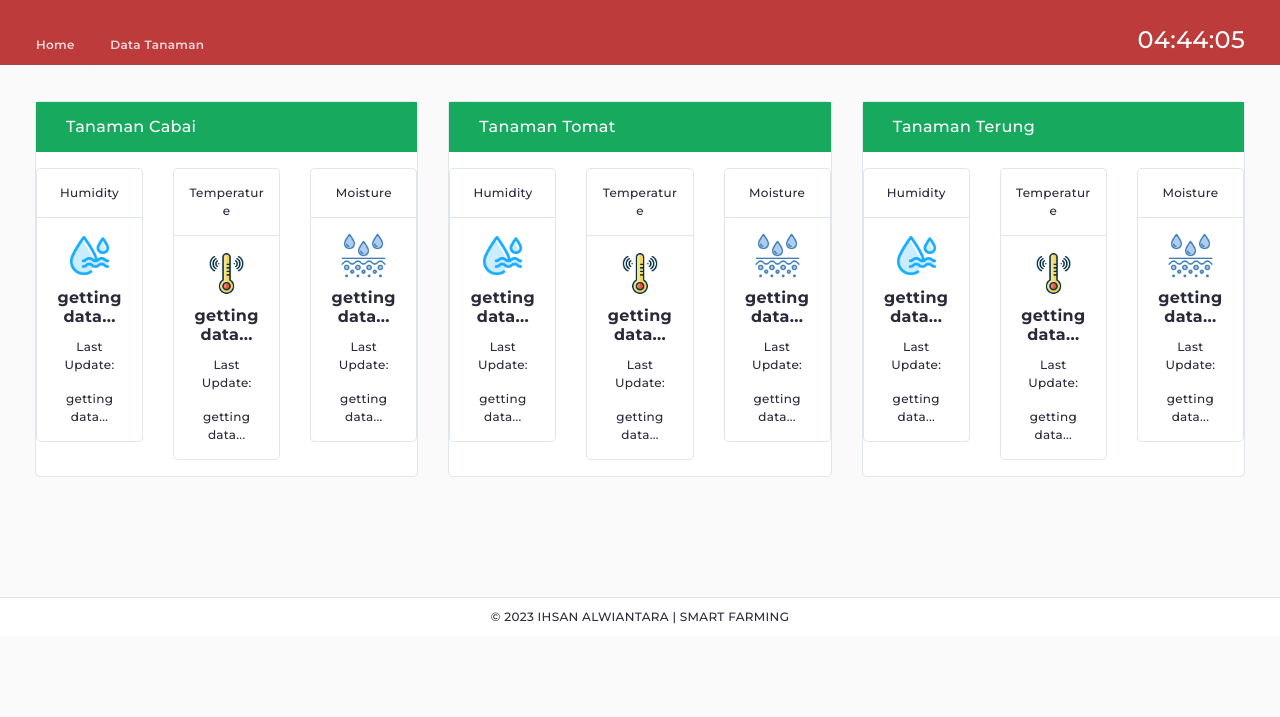
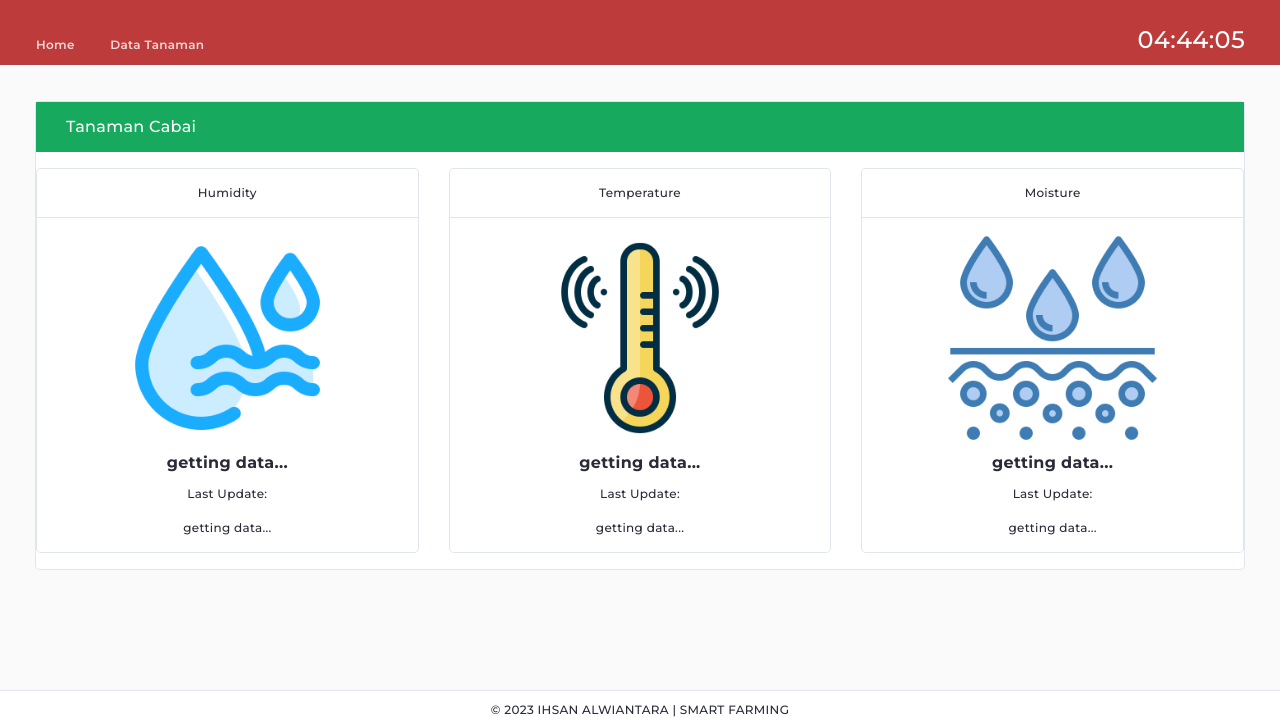
Before and after one commit to alif-arrizqy/smart_farming, a Flask app: page / in a window 1280 px wide. Shown: the part 66-783 px from the top of the page. Run offline with Flask 2, Linux system fonts and the light colour scheme; some libraries are stand-ins or nearby versions.

Commit message:
update col length

```diff
--- a/website/templates/home.html
+++ b/website/templates/home.html
@@ -5,7 +5,7 @@
         <div class="card-body">
             <div class="row ">
                 <!-- CABAI -->
-                <div class="col-4 mt-3 text-center">
+                <div class="col-12 mt-3 text-center">
                     <div class="card">
                         <div class="card-header-melawai text-white">
                             <div class="col-12 col-lg-12 text-left">
@@ -63,7 +63,7 @@
                 </div>
 
                 <!-- TOMAT -->
-                <div class="col-4 mt-3 text-center">
+                <!-- <div class="col-12 mt-3 text-center">
                     <div class="card">
                         <div class="card-header-melawai text-white">
                             <div class="col-12 col-lg-12 text-left">
@@ -118,10 +118,10 @@
                             </div>
                         </div>
                     </div>
-                </div>
+                </div> -->
 
                 <!-- TERUNG -->
-                <div class="col-4 mt-3 text-center">
+                <!-- <div class="col-12 mt-3 text-center">
                     <div class="card">
                         <div class="card-header-melawai text-white">
                             <div class="col-12 col-lg-12 text-left">
@@ -176,7 +176,7 @@
                             </div>
                         </div>
                     </div>
-                </div>
+                </div> -->
 
             </div>
         </div>
```
